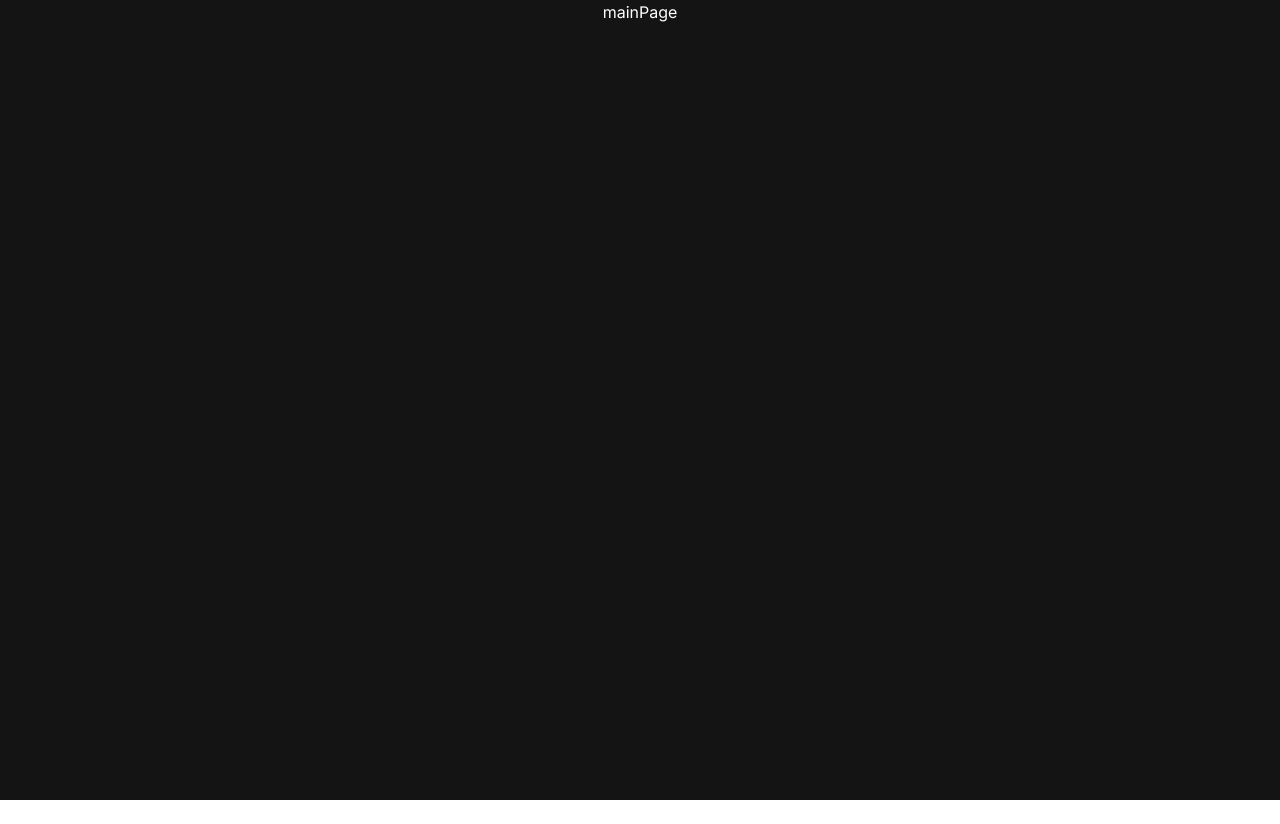
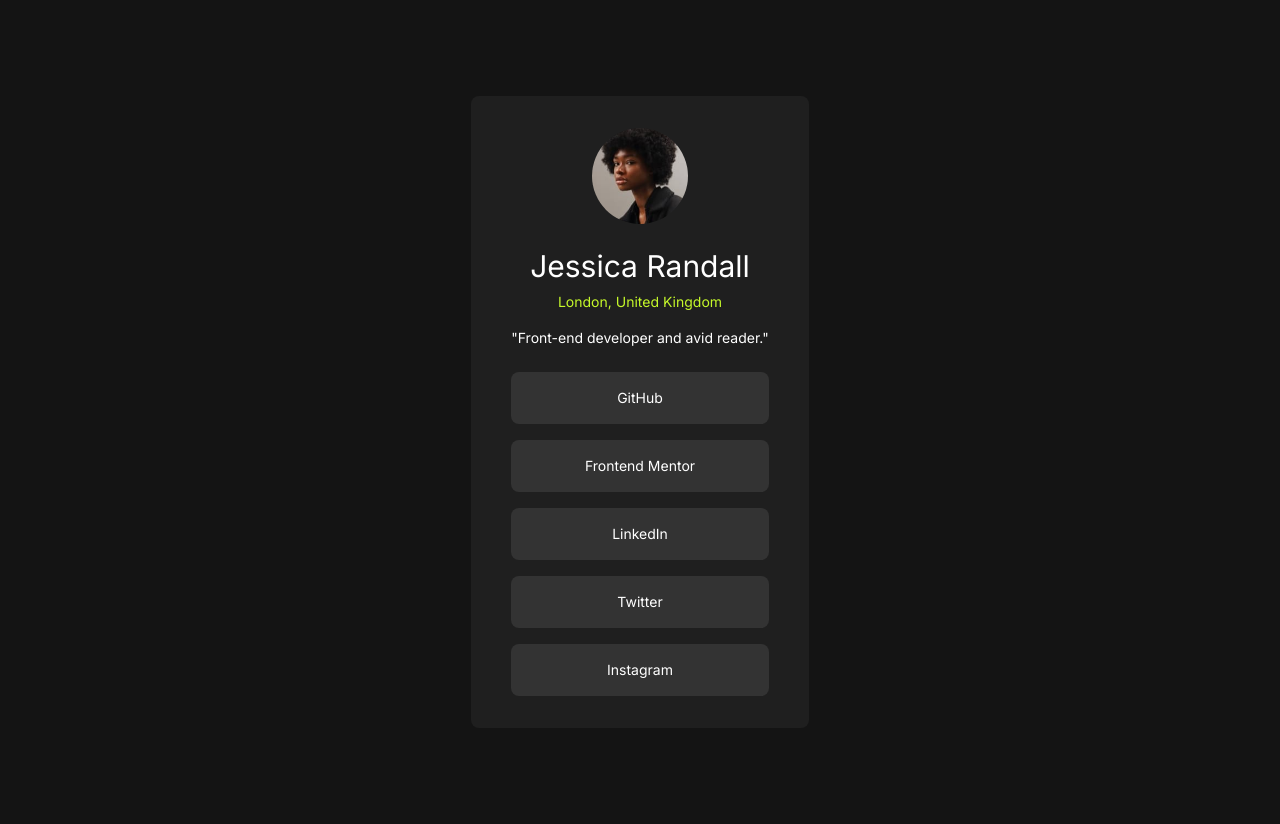
Before and after one commit to warutr/Social-links-profile-main_Frontend-Mentor, a Next.js app: page / in a window 1280 px wide. Before the commit the page ends 800 px from the top, so only its background shows below. Built offline with nearby package versions, Linux system fonts and the light colour scheme.

Commit message:
fix style

```diff
--- a/src/app/layout.tsx
+++ b/src/app/layout.tsx
@@ -17,8 +17,8 @@ export default function RootLayout({
   return (
     <html lang="en">
       <body className={inter.className}>
-        <main className="flex flex-col min-h-screen w-full items-center bg-neutral-off-black">
-        {children}
+        <main className="flex flex-col w-full md:items-center min-h-screen md:px-60 md:py-24 2xl:px-[780px] 2xl:py-40 bg-neutral-off-black">
+          {children}
         </main>
       </body>
     </html>
--- a/src/app/page.tsx
+++ b/src/app/page.tsx
@@ -1,13 +1,56 @@
-import React from 'react'
+import React from "react";
 
 const mainPage = () => {
   return (
-    <div className='text-neutral-white'>mainPage</div>
-  )
-}
+    <div className="bg-neutral-dark-grey md:p-6 rounded-lg">
+      <div className="flex flex-col justify-center">
+        <img
+          src="avatar-jessica.jpeg"
+          alt="avatar"
+          className="block mx-auto h-24 m-2 rounded-full "
+        />
+      </div>
+      <div className="text-center m-4">
+        <h1 className="text-3xl font-base text-neutral-white">
+          Jessica Randall
+        </h1>
+        <h2 className="text-sm text-primary mt-2">London, United Kingdom</h2>
+        <div>
+          <p className="text-sm mt-4 text-neutral-white">
+            &quot;Front-end developer and avid reader.&quot;
+          </p>
+        </div>
+      </div>
+      <div className="flex flex-col px-4 py-2">
+        <div className="bg-neutral-grey rounded-lg p-4 text-center">
+          <p className="text-sm text-neutral-white">GitHub</p>
+        </div>
+      </div>
+      <div className="flex flex-col px-4 py-2">
+        <div className="bg-neutral-grey rounded-lg p-4 text-center">
+          <p className="text-sm text-neutral-white">Frontend Mentor</p>
+        </div>
+      </div>
+      <div className="flex flex-col px-4 py-2">
+        <div className="bg-neutral-grey rounded-lg p-4 text-center">
+          <p className="text-sm text-neutral-white">LinkedIn</p>
+        </div>
+      </div>
+      <div className="flex flex-col px-4 py-2">
+        <div className="bg-neutral-grey rounded-lg p-4 text-center">
+          <p className="text-sm text-neutral-white">Twitter</p>
+        </div>
+      </div>
+      <div className="flex flex-col px-4 py-2">
+        <div className="bg-neutral-grey rounded-lg p-4 text-center">
+          <p className="text-sm text-neutral-white">Instagram</p>
+        </div>
+      </div>
+    </div>
+  );
+};
 
-export default mainPage
-
+export default mainPage;
 
 /*
 
--- a/tailwind.config.ts
+++ b/tailwind.config.ts
@@ -14,10 +14,7 @@ const config: Config = {
           "conic-gradient(from 180deg at 50% 50%, var(--tw-gradient-stops))",
       },
     },
-    screens: {
-      Mobile: "375px",
-      Desktop: "1440px",
-    },
+
     colors: {
       primary: "hsl(75, 94%, 57%)",
       neutral: {
```
